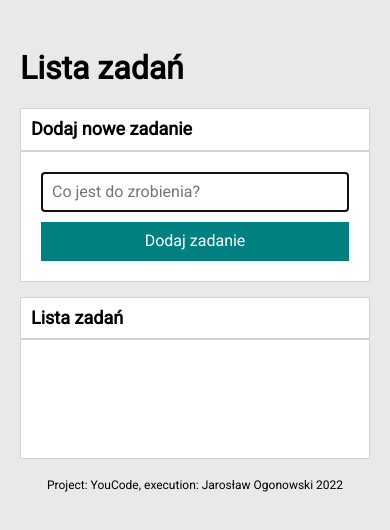
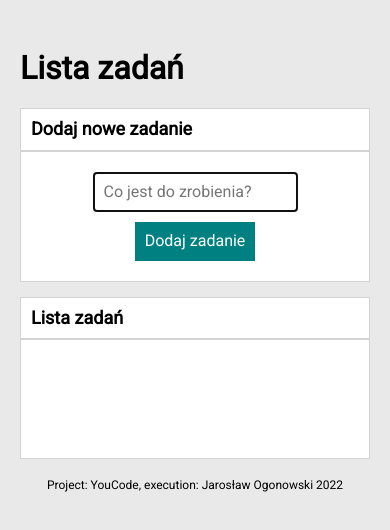
Before and after one commit to JaroslawOgonowski/task-list, a plain HTML site: page index.html in a window 390 px wide. Drawn offline with nearby package versions, Linux system fonts and the light colour scheme.

Commit message:
input margin and align changes

```diff
--- a/css/form.css
+++ b/css/form.css
@@ -30,12 +30,12 @@
     }
 
     .form__button {
-        min-width: 100%;
-        margin: 0;
+        max-width: 100%;
+        margin: auto;
 
     }
+    .form__input {
+        margin: auto;
+    }
 
-    .form__input {
-        min-width: 100%;
-    }
 }
```
